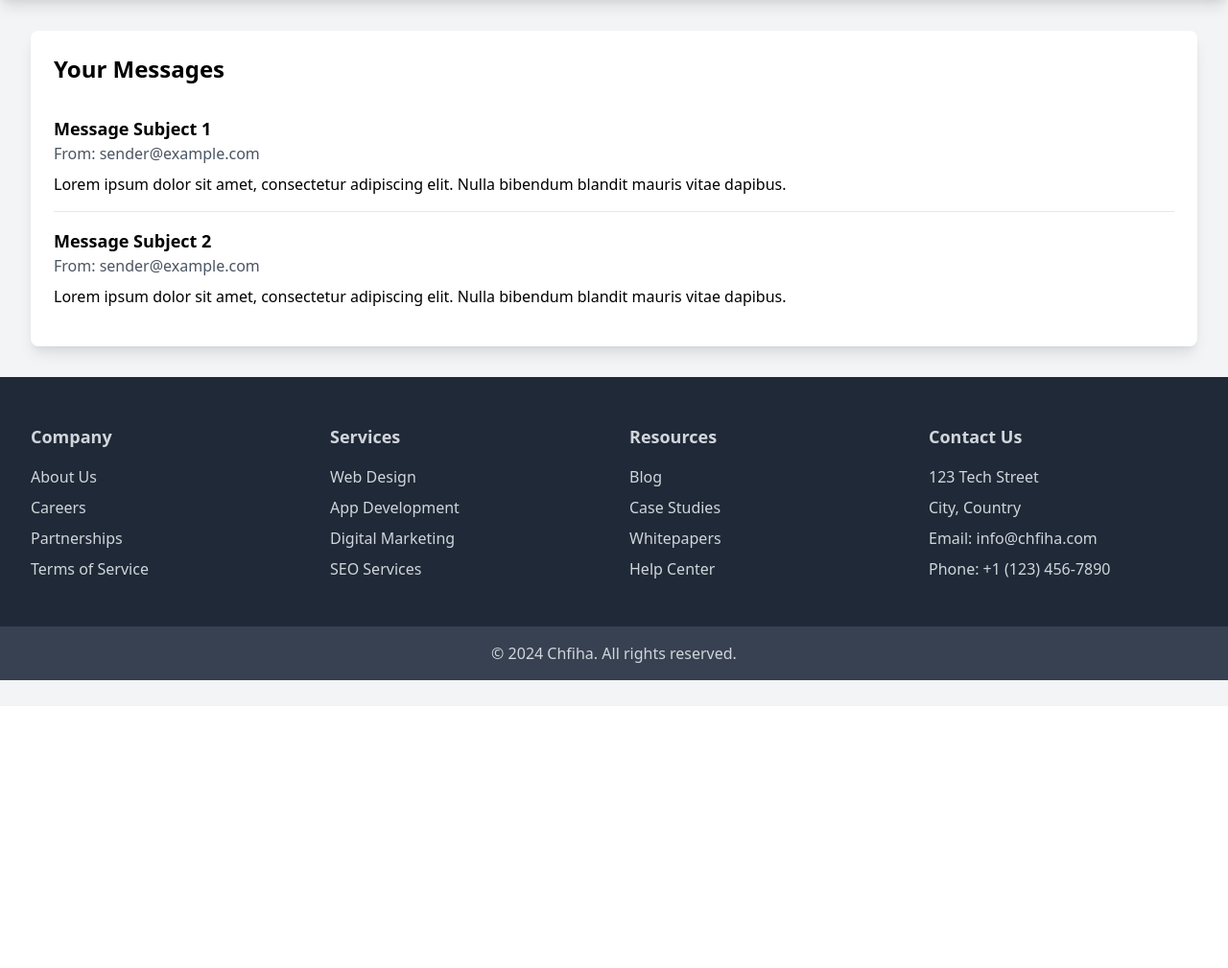
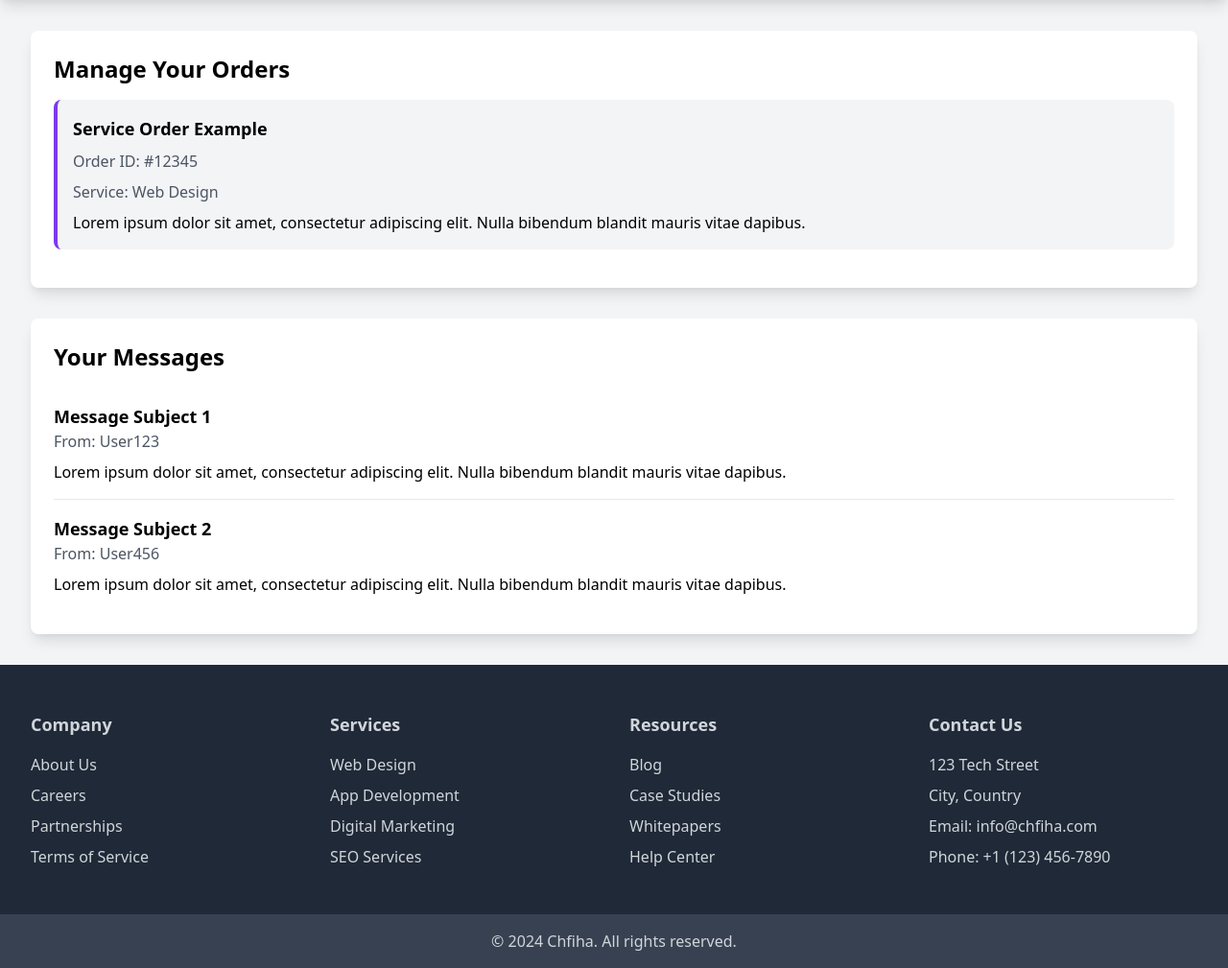
Before and after one commit to Raf-Mos/Chfiha, a Django app: page /messages/ in a window 1280 px wide. Shown: the part 64-1073 px from the top of the page at 96% size. Before the commit the page ends 773 px from the top, so only its background shows below. Run offline with Django 5.2, Linux system fonts and the light colour scheme.

Commit message:
messages page

```diff
--- a/chfiha/templates/messages.html
+++ b/chfiha/templates/messages.html
@@ -6,25 +6,43 @@
     <!-- Main Content -->
     <main class="max-w-7xl mx-auto px-4 sm:px-6 lg:px-8 py-8">
 
+        <!-- Manage Orders Section -->
+        <section class="mb-8">
+            <div class="bg-white rounded-lg shadow-lg p-6">
+                <h2 class="text-2xl font-bold mb-4">Manage Your Orders</h2>
+                <!-- Example order -->
+                <div class="border-l-4 border-purple-600 bg-gray-100 p-4 rounded-lg mb-4">
+                    <h3 class="text-lg font-semibold mb-2">Service Order Example</h3>
+                    <p class="text-gray-600 mb-2">Order ID: #12345</p>
+                    <p class="text-gray-600 mb-2">Service: Web Design</p>
+                    <p>Lorem ipsum dolor sit amet, consectetur adipiscing elit. Nulla bibendum blandit mauris vitae dapibus.</p>
+                </div>
+                <!-- Add more orders as needed -->
+            </div>
+        </section>
+
+        <!-- Messages Section -->
+        <section>
             <div class="bg-white rounded-lg shadow-lg p-6">
                 <h2 class="text-2xl font-bold mb-4">Your Messages</h2>
-            <!-- Example message list -->
+                <!-- Example messages list -->
                 <div class="divide-y divide-gray-200">
                     <!-- Message 1 -->
                     <div class="py-4">
                         <h3 class="text-lg font-semibold">Message Subject 1</h3>
-                    <p class="text-gray-600">From: sender@example.com</p>
+                        <p class="text-gray-600">From: User123</p>
                         <p class="mt-2">Lorem ipsum dolor sit amet, consectetur adipiscing elit. Nulla bibendum blandit mauris vitae dapibus.</p>
                     </div>
                     <!-- Message 2 -->
                     <div class="py-4">
                         <h3 class="text-lg font-semibold">Message Subject 2</h3>
-                    <p class="text-gray-600">From: sender@example.com</p>
+                        <p class="text-gray-600">From: User456</p>
                         <p class="mt-2">Lorem ipsum dolor sit amet, consectetur adipiscing elit. Nulla bibendum blandit mauris vitae dapibus.</p>
                     </div>
                     <!-- Add more messages as needed -->
                 </div>
             </div>
+        </section>
 
     </main>
 
```
Lines whose indentation alone changed are shown as unchanged.
